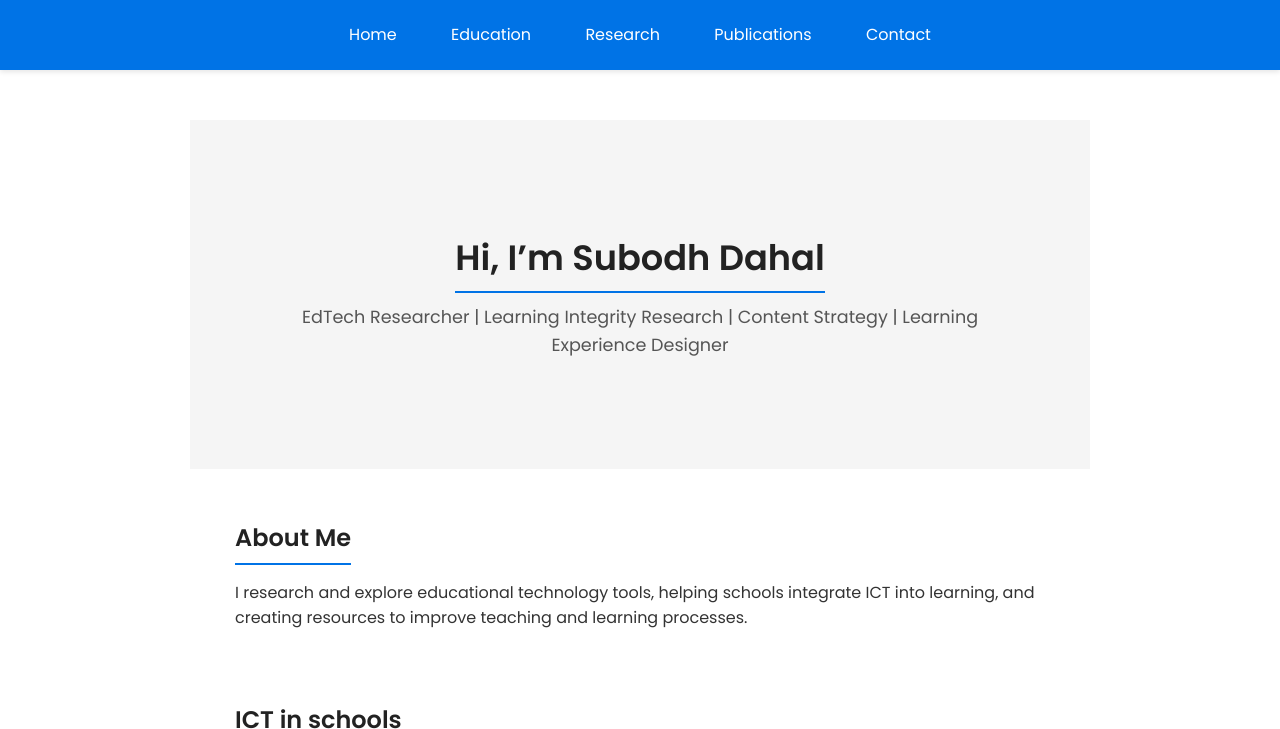
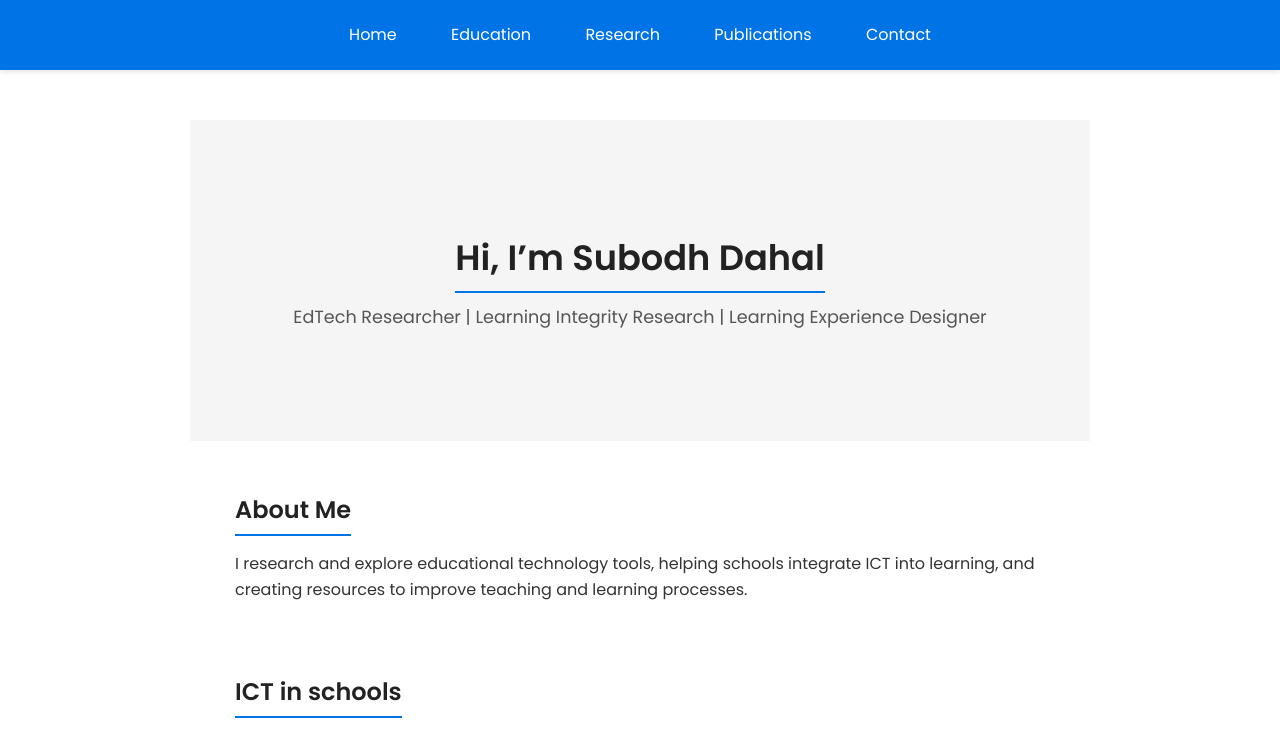
Before and after one commit to dahalsubodh/dahalsubodh.github.io, a Jekyll site: the page built from index.md, in a window 1280 px wide and 900 px high, cut to the strip 0-729 px from the top of the window. Built offline with Jekyll 4.4.1, drawn with Linux system fonts in a browser that asks for light colours; our own code applies the rules of GitHub Pages for plain Markdown files.

Commit message:
Update index.md

```diff
--- a/index.md
+++ b/index.md
@@ -11,7 +11,7 @@
 <header class="hero">
   <div class="container">
     <h1>Hi, I’m Subodh Dahal</h1>
-    <p>EdTech Researcher | Learning Integrity Research | Content Strategy | Learning Experience Designer</p>
+    <p>EdTech Researcher | Learning Integrity Research | Learning Experience Designer</p>
   </div>
 </header>
 
```
